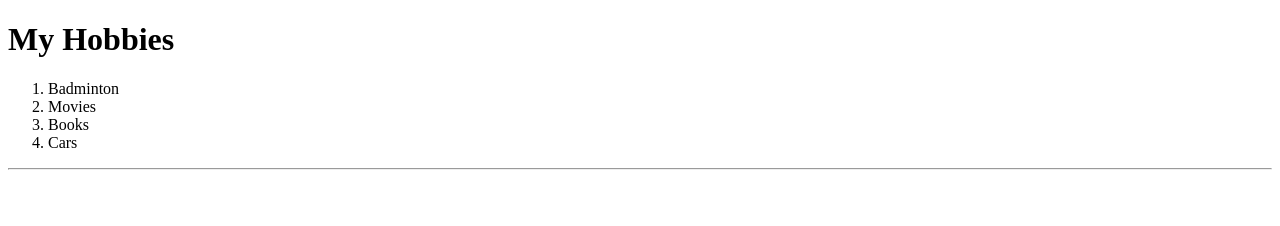
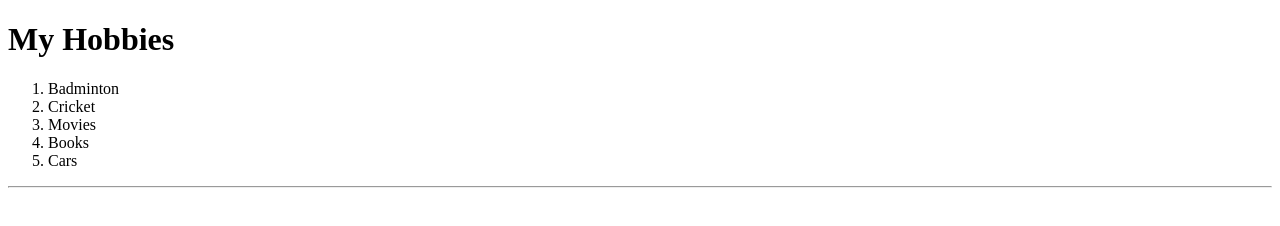
Before and after one commit to rajabdar/My-Resume, a plain HTML site: page public/hobbies.html in a window 1280 px wide. Drawn offline with Linux system fonts and the light colour scheme.

Commit message:
Update hobbies.html

```diff
--- a/public/hobbies.html
+++ b/public/hobbies.html
@@ -8,6 +8,7 @@
 		<h1>My Hobbies</h1>
 		<ol>
 			<li>Badminton</li>
+			<li>Cricket</li>
 			<li>Movies</li>
 			<li>Books</li>
 			<li>Cars</li>
```
